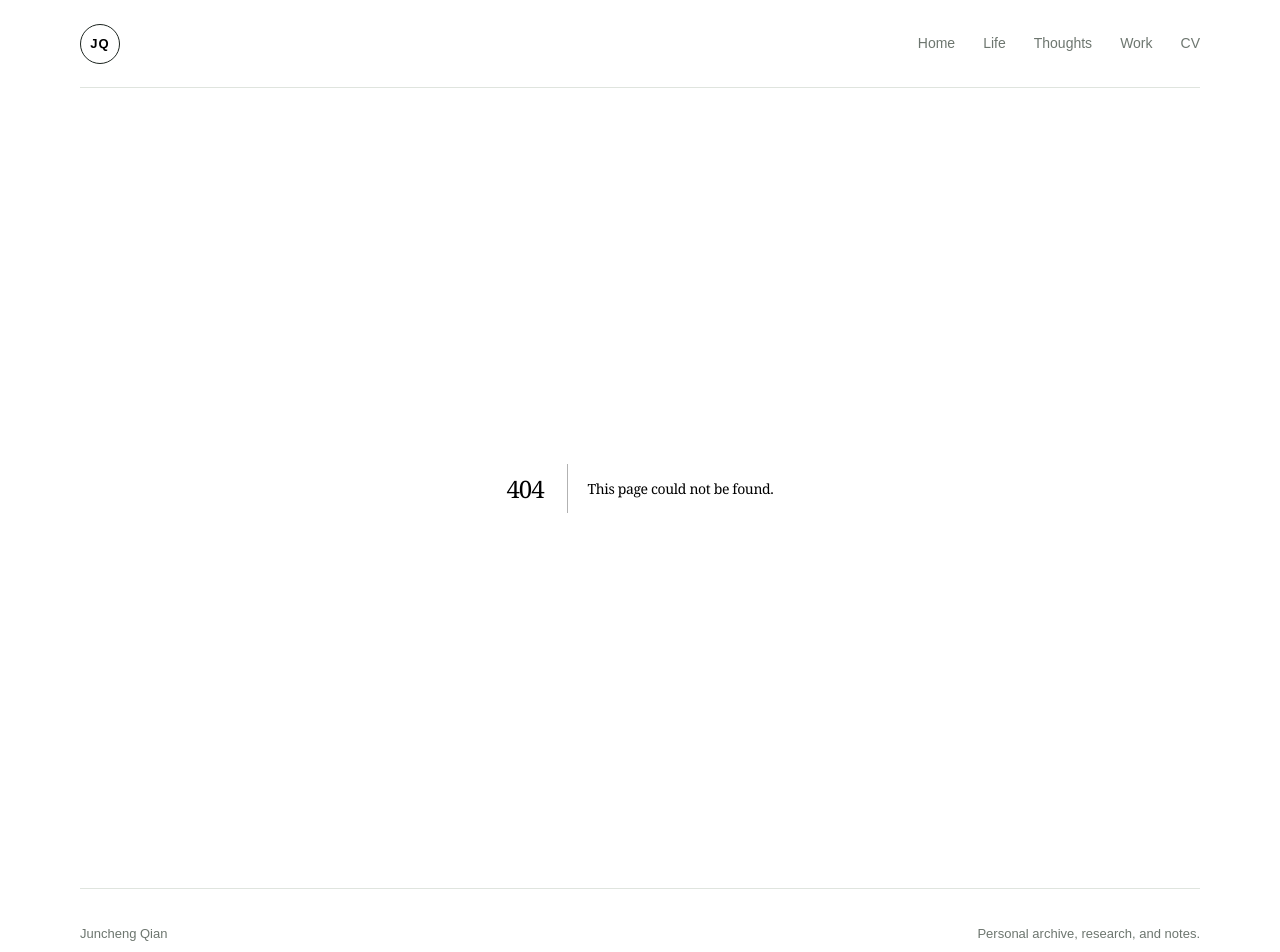
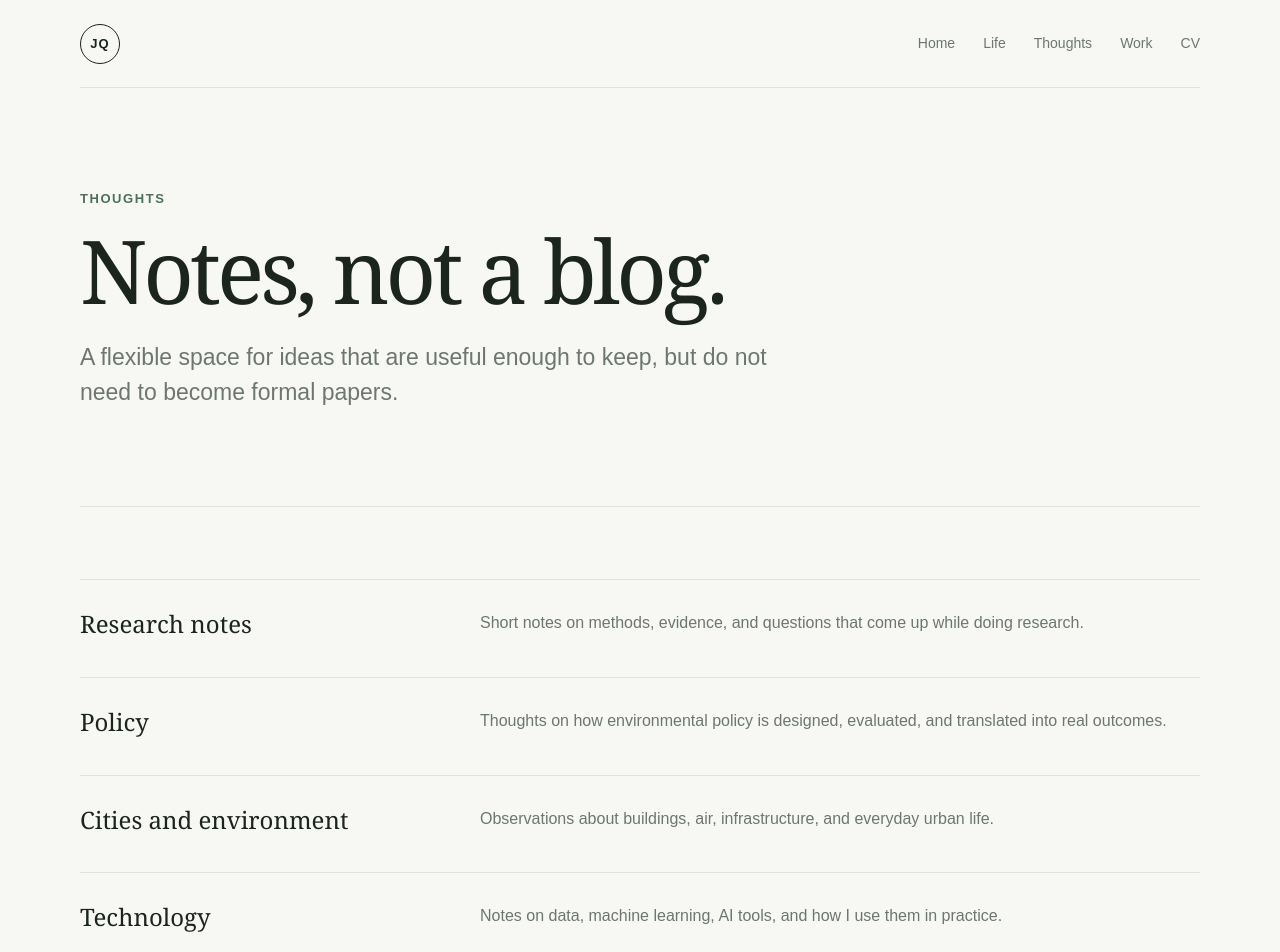
Before and after one commit to DandE9996/QJC_website, a Next.js app: page /thoughts in a window 1280 px wide. Before the commit this address had no page. Shown: the top 952 px of the page. Built offline with nearby package versions, Linux system fonts and the light colour scheme.

Commit message:
Add Thoughts section

```diff
--- /dev/null
+++ b/app/thoughts/page.tsx
@@ -0,0 +1,37 @@
+import type { Metadata } from "next";
+
+export const metadata: Metadata = {
+  title: "Thoughts",
+};
+
+const topics = [
+  ["Research notes", "Short notes on methods, evidence, and questions that come up while doing research."],
+  ["Policy", "Thoughts on how environmental policy is designed, evaluated, and translated into real outcomes."],
+  ["Cities and environment", "Observations about buildings, air, infrastructure, and everyday urban life."],
+  ["Technology", "Notes on data, machine learning, AI tools, and how I use them in practice."],
+];
+
+export default function ThoughtsPage() {
+  return (
+    <>
+      <header className="page-header">
+        <p className="eyebrow">Thoughts</p>
+        <h1>Notes, not a blog.</h1>
+        <p className="page-intro">
+          A flexible space for ideas that are useful enough to keep, but do not need to become formal papers.
+        </p>
+      </header>
+
+      <section className="section">
+        <div className="simple-list">
+          {topics.map(([title, description]) => (
+            <div className="simple-item" key={title}>
+              <h3>{title}</h3>
+              <p>{description}</p>
+            </div>
+          ))}
+        </div>
+      </section>
+    </>
+  );
+}
```
